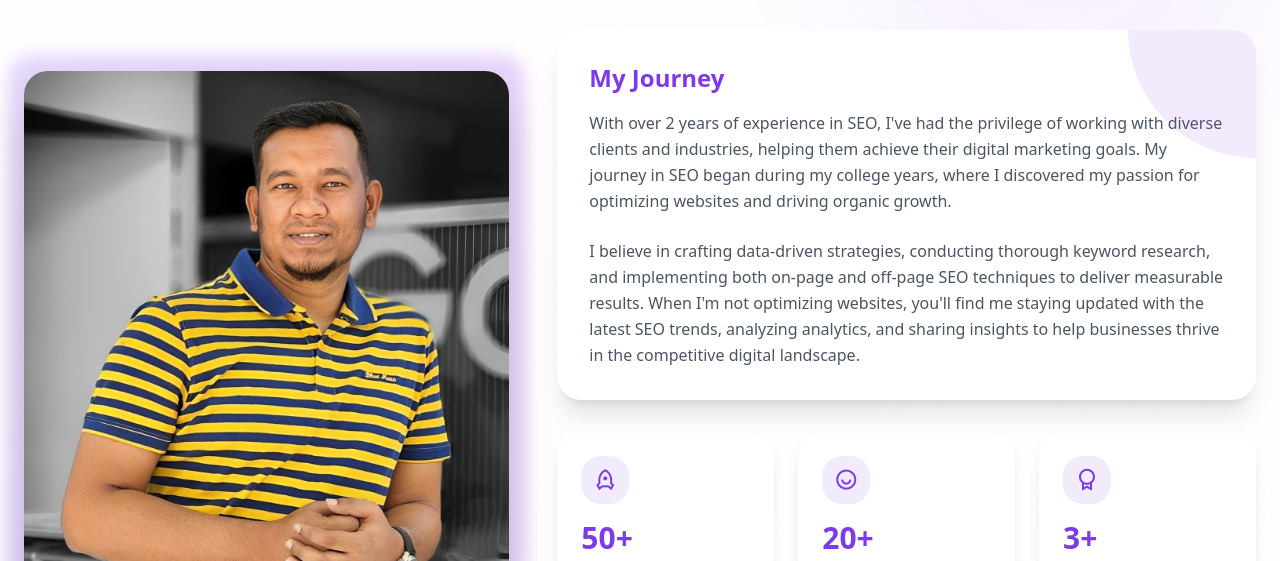
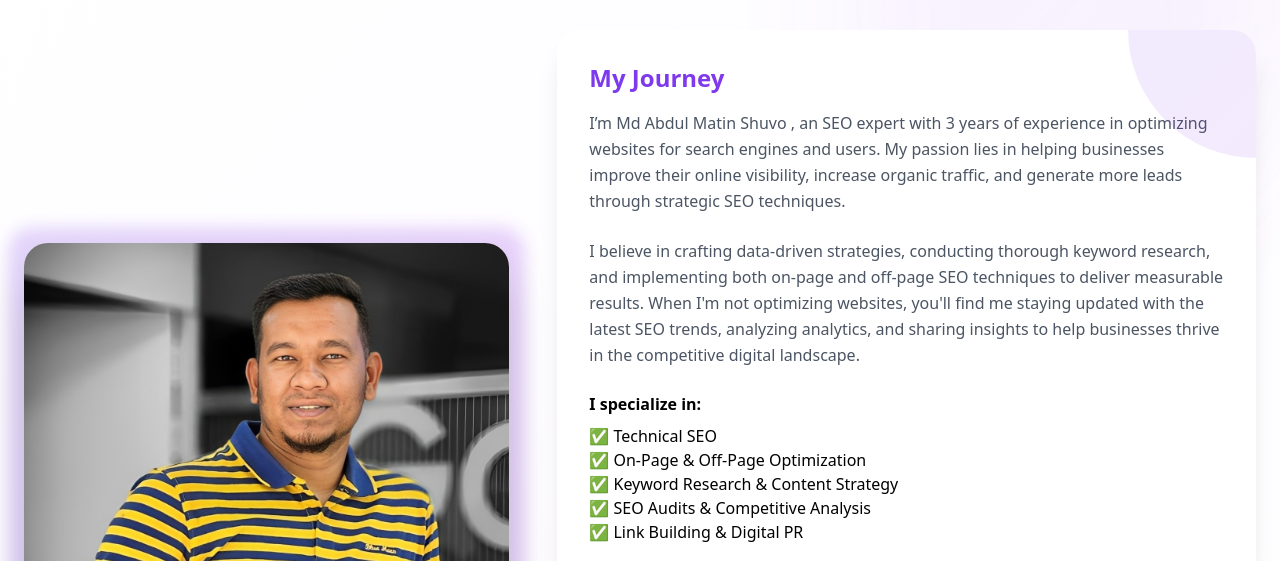
Before and after one commit to mdmhrz/amshuvo, a plain HTML site: page index.html in a window 1280 px wide. Shown: the part 3510-4071 px from the top of the page. Drawn offline with nearby package versions, Linux system fonts and the light colour scheme.

Commit message:
About Section Edited

```diff
--- a/index.html
+++ b/index.html
@@ -677,8 +677,24 @@
                         <h3
                             class="text-2xl font-bold mb-4 bg-gradient-to-r from-primary to-secondary bg-clip-text text-transparent">
                             My Journey</h3>
-                        <p class="text-gray-600 leading-relaxed mb-6">With over 2 years of experience in SEO, I've had the privilege of working with diverse clients and industries, helping them achieve their digital marketing goals. My journey in SEO began during my college years, where I discovered my passion for optimizing websites and driving organic growth.</p>
+                        <p class="text-gray-600 leading-relaxed mb-6">I’m Md Abdul Matin Shuvo , an SEO expert with 3 years of experience in optimizing websites for search engines and users. My passion lies in helping businesses improve their online visibility, increase organic traffic, and generate more leads through strategic SEO techniques.</p>
                         <p class="text-gray-600 leading-relaxed">I believe in crafting data-driven strategies, conducting thorough keyword research, and implementing both on-page and off-page SEO techniques to deliver measurable results. When I'm not optimizing websites, you'll find me staying updated with the latest SEO trends, analyzing analytics, and sharing insights to help businesses thrive in the competitive digital landscape.</p>
+                        <br>
+                        <div>
+                            <ul>
+                                <h1 class="font-bold mb-2">I specialize in:</h1>
+                                <li>✅ Technical SEO</li>
+                                <li>✅ On-Page & Off-Page Optimization</li>
+                                <li>✅  Keyword Research & Content Strategy</li>
+                                <li>✅ SEO Audits & Competitive Analysis</li>
+                                <li>✅ Link Building & Digital PR</li>
+                            </ul>
+                        </div>
+                        <br>
+                        <p>Over the years, I’ve worked with startups, small businesses, and large enterprises to develop customized SEO strategies that drive real results. I stay ahead of industry trends and Google algorithm updates to ensure my clients always have a competitive edge.</p>
+                        <br>
+                        <p>Let’s connect and take your online presence to the next level!</p>
+
                     </div>
                     <div class="grid md:grid-cols-3 gap-6">
                         <div
```
